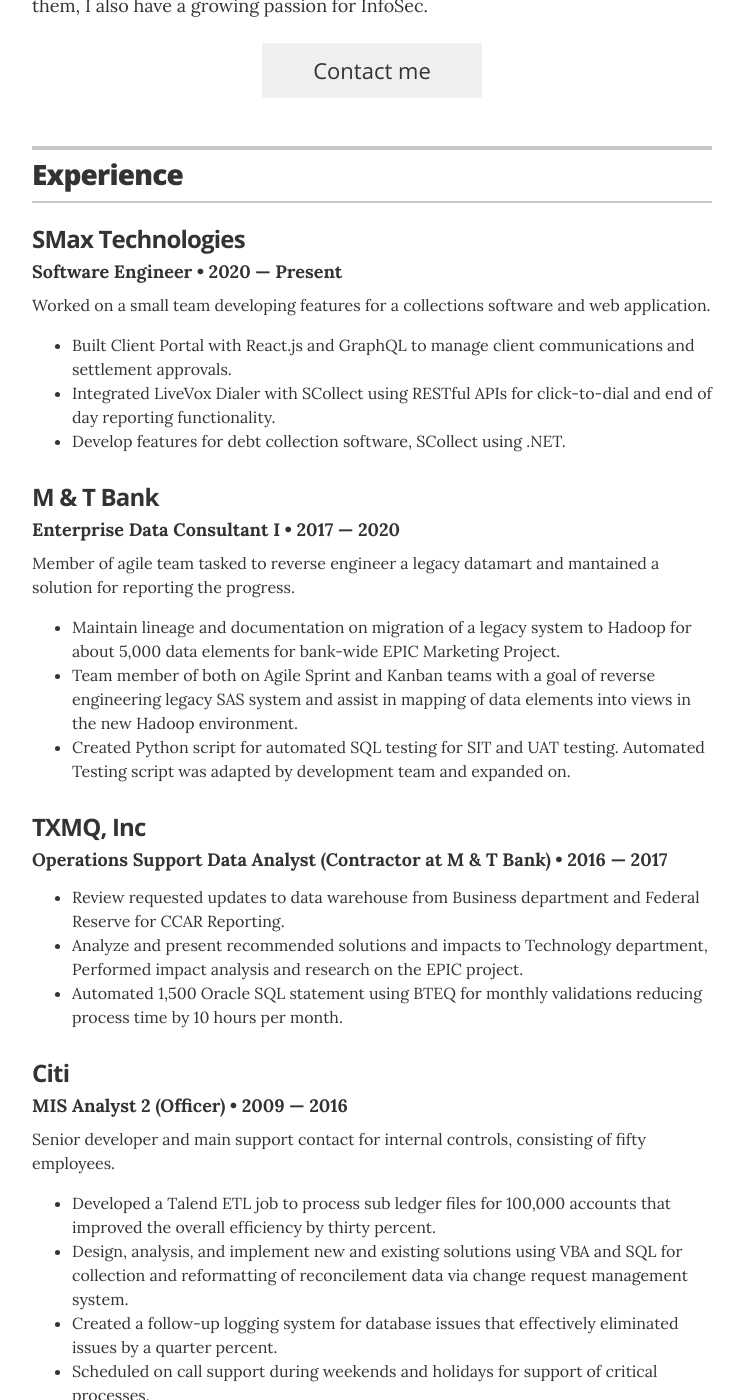
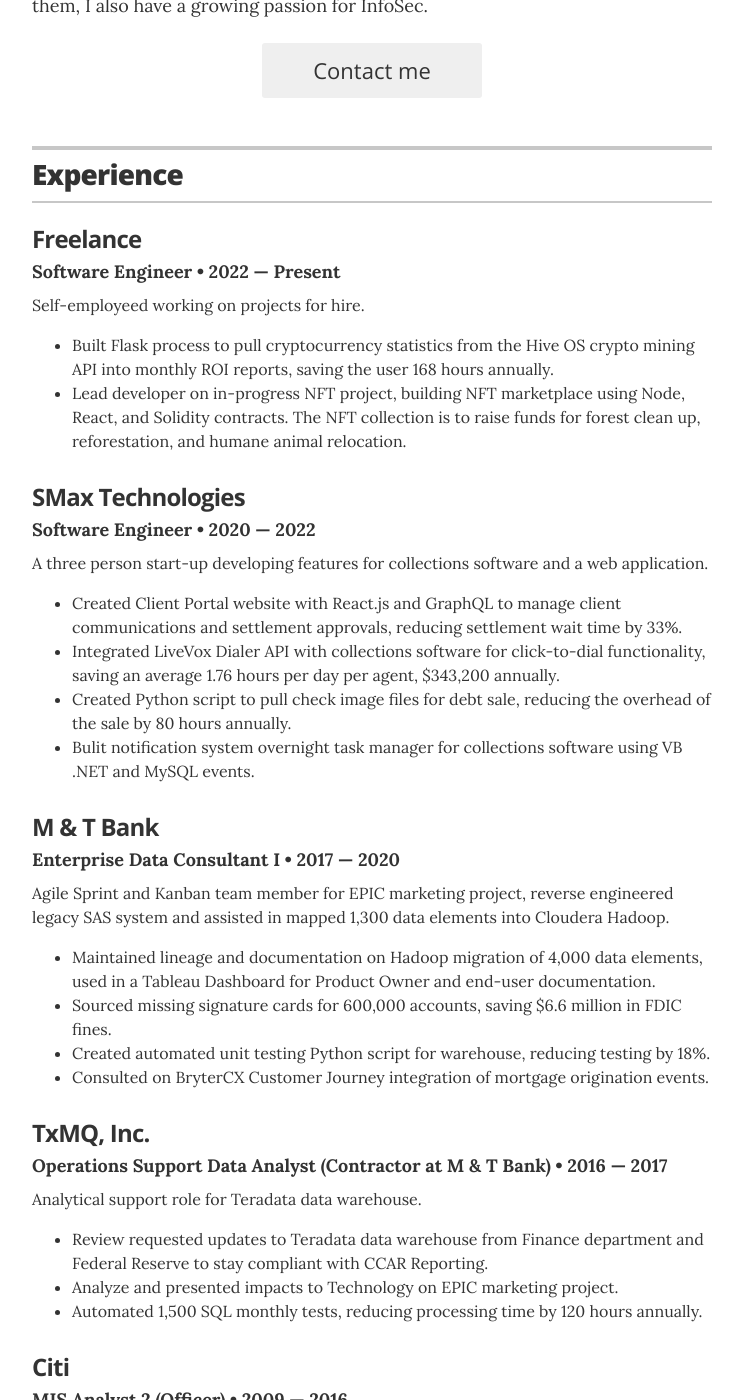
Before and after one commit to KLynnM315/klynnm315.github.io, a Jekyll site: the page built from index.html, in a window 1280 px wide and 1400 px high, scrolled down 253 px. Shown: the whole window, without its empty margins (268-1012 px from the left). Built offline with Jekyll 4.4.1, drawn with Linux system fonts in a browser that asks for light colours; some of the changed text lies outside the part shown.

Commit message:
Updated work experience and past work descriptions and added new skills.
Added new freelance work experience, change work summaries and descriptions.  Added Python skills.

```diff
--- a/_config.yml
+++ b/_config.yml
@@ -38,10 +38,7 @@
 resume_social_links:
   resume_github_url:            "https://github.com/KLynnM315"
   resume_twitter_url:           "https://twitter.com/kristycodes"
-  # resume_dribbble_url:          "https://dribbble.com/jag"
-  # resume_facebook_url:          "insert Facebook URL here"
-  resume_linkedin_url:          "https://www.linkedin.com/in/kristy-marinaccio-38414110a/"
-  # resume_instagram_url:         "insert your Instagram URL here"
+  resume_linkedin_url:          "https://www.linkedin.com/in/kmarinaccio/"
   # resume_website_url:           "http://jonesdeini.com"
 resume_print_social_links:      true
 
--- a/_data/associations.yml
+++ b/_data/associations.yml
@@ -2,4 +2,4 @@
 - organization: Girl's Coding Camp (WNY STEM and Girl Scouts)
   role: Coding Camp Mentor
   year: Janurary 2017 &mdash; May 2017
-  summary: Apart of a group of mentors for twenty disadvantaged middle school girls.  The coding camp taught basic web development with HTML5 and CSS.
+  summary: Group-mentored 20 middle school girls in web development (HTML5 and CSS).
--- a/_data/experience.yml
+++ b/_data/experience.yml
@@ -1,30 +1,35 @@
 # Jobs
+# Freelance
+- company: Freelance
+  position: Software Engineer
+  duration: 2022 &mdash; Present
+  summary: Self-employeed working on projects for hire. <ul class="resume-item-list"><li>Built Flask process to pull cryptocurrency statistics from the Hive OS crypto mining API into monthly ROI reports, saving the user 168 hours annually.</li><li>Lead developer on in-progress NFT project, building NFT marketplace using Node, React, and Solidity contracts.  The NFT collection is to raise funds for forest clean up, reforestation, and humane animal relocation.</li></ul>
 # SMax Technologies
 - company: SMax Technologies
   position: Software Engineer
-  duration: 2020 &mdash; Present
-  summary: Worked on a small team developing features for a collections software and web application.<ul class="resume-item-list"><li>Built Client Portal with React.js and GraphQL to manage client communications and settlement approvals.</li><li>Integrated LiveVox Dialer with SCollect using RESTful APIs for click-to-dial and end of day reporting functionality.</li><li>Develop features for debt collection software, SCollect using .NET.</li></ul>
+  duration: 2020 &mdash; 2022
+  summary: A three person start-up developing features for collections software and a web application.<ul class="resume-item-list"><li>Created Client Portal website with React.js and GraphQL to manage client communications and settlement approvals, reducing settlement wait time by 33%.</li><li>Integrated LiveVox Dialer API with collections software for click-to-dial functionality, saving an average 1.76 hours per day per agent, $343,200 annually.</li><li>Created Python script to pull check image files for debt sale, reducing the overhead of the sale by 80 hours annually.</li><li>Bulit notification system overnight task manager for collections software using VB .NET and MySQL events.</li></ul>
 
 # M &amp; T Bank
 - company: M &amp; T Bank
   position: Enterprise Data Consultant I
   duration: 2017 &mdash; 2020
-  summary: Member of agile team tasked to reverse engineer a legacy datamart and mantained a solution for reporting the progress. <ul class="resume-item-list"><li>Maintain lineage and documentation on migration of a legacy system to Hadoop for about 5,000 data elements for bank-wide EPIC Marketing Project.</li><li>Team member of both on Agile Sprint and Kanban teams with a goal of reverse engineering legacy SAS system and assist in mapping of data elements into views in the new Hadoop environment.</li><li>Created Python script for automated SQL testing for SIT and UAT testing.  Automated Testing script was adapted by development team and expanded on.</li></ul>
+  summary: Agile Sprint and Kanban team member for EPIC marketing project, reverse engineered legacy SAS system and assisted in mapped 1,300 data elements into Cloudera Hadoop. <ul class="resume-item-list"><li>Maintained lineage and documentation on Hadoop migration of 4,000 data elements, used in a Tableau Dashboard for Product Owner and end-user documentation.</li><li>Sourced missing signature cards for 600,000 accounts, saving $6.6 million in FDIC fines.</li><li>Created automated unit testing Python script for warehouse, reducing testing by 18%.</li><li>Consulted on BryterCX Customer Journey integration of mortgage origination events.</li></ul>
 
 # TXMQ, Inc
-- company: TXMQ, Inc
+- company: TxMQ, Inc.
   position: Operations Support Data Analyst (Contractor at M &amp; T Bank)
   duration: 2016 &mdash; 2017
-  summary:  <ul class="resume-item-list"><li>Review requested updates to data warehouse from Business department and Federal Reserve for CCAR Reporting.</li><li>Analyze and present recommended solutions and impacts to Technology department, Performed impact analysis and research on the EPIC project. </li><li>Automated 1,500 Oracle SQL statement using BTEQ for monthly validations reducing process time by 10 hours per month.</li></ul>
+  summary: Analytical support role for Teradata data warehouse. <ul class="resume-item-list"><li>Review requested updates to Teradata data warehouse from Finance department and Federal Reserve to stay compliant with CCAR Reporting.</li><li>Analyze and presented impacts to Technology on EPIC marketing project.</li><li>Automated 1,500 SQL monthly tests, reducing processing time by 120 hours annually.</li></ul>
 
 # Citi
 - company: Citi
   position: MIS Analyst 2 (Officer)
   duration: 2009 &mdash; 2016
-  summary: Senior developer and main support contact for internal controls, consisting of fifty employees.<ul class="resume-item-list"><li>Developed a Talend ETL job to process sub ledger files for 100,000 accounts that improved the overall efficiency by thirty percent.</li><li>Design, analysis, and implement new and existing solutions using VBA and SQL for collection and reformatting of reconcilement data via change request management system.</li><li>Created a follow-up logging system for database issues that effectively eliminated issues by a quarter percent.</li><li>Scheduled on call support during weekends and holidays for support of critical processes.</li></ul>
+  summary: Lead developer on MIS team for internal controls department.<ul class="resume-item-list"><li>Created Talend ETL job to process sub ledger files for 100,000 accounts, improving the process time by 30%.</li><li>Design, analysis, and implement solutions using VBA and SQL to load reconcilements into Frontier accounting system.</li><li>Created a follow-up logging system for database issues that effectively eliminated issues by a quarter percent.</li></ul>
 
   # Lhr Inc
 - company: Lewis Haste Recieveables Inc
-  position: Junior Programmer
+  position: Programmer
   duration: 2007 &mdash; 2009
-  summary: <ul class="resume-item-list"><li>Prepared $1 MM of critical new business to load into collections system.</li><li>Created a ASP .NET web app for HR to track applicant through hiring process.</li><li>Created a ASP .NET web app for Senior Management to track the profitablity of debt portfolios.</li></ul>
+  summary: <ul class="resume-item-list"><li>Prepared and loaded $1 million in new business annually into collections system, using Latitude software and C# scripting.</li><li>Bulit an ASP.NET website for HR to track applicants through hiring process.</li><li>Bulit an ASP.NET website for Senior management to track the profitability of debt portfolios.</li><li>Created a stored procedure to identify consumer credit counseling accounts, increasing settlements by 30%.</li></ul>
--- a/_data/skills.yml
+++ b/_data/skills.yml
@@ -1,9 +1,9 @@
 # Skills
 - skill: Languages
-  description: Python, .NET, JavaScript(React, Node), C++
+  description: Python (Flask), .NET, JavaScript(React, Node), C++
 
 - skill: Databases
   description: Microsoft SQL Server, Teradata, Cloudera Hadoop, MySQL, Oracle, GraphQL
 
 - skill: Other
-  description: git(Github), ETL, Critical Thinking, Creative Problem Solving
+  description: git(Github), ETL, Creative Problem Solving
```
